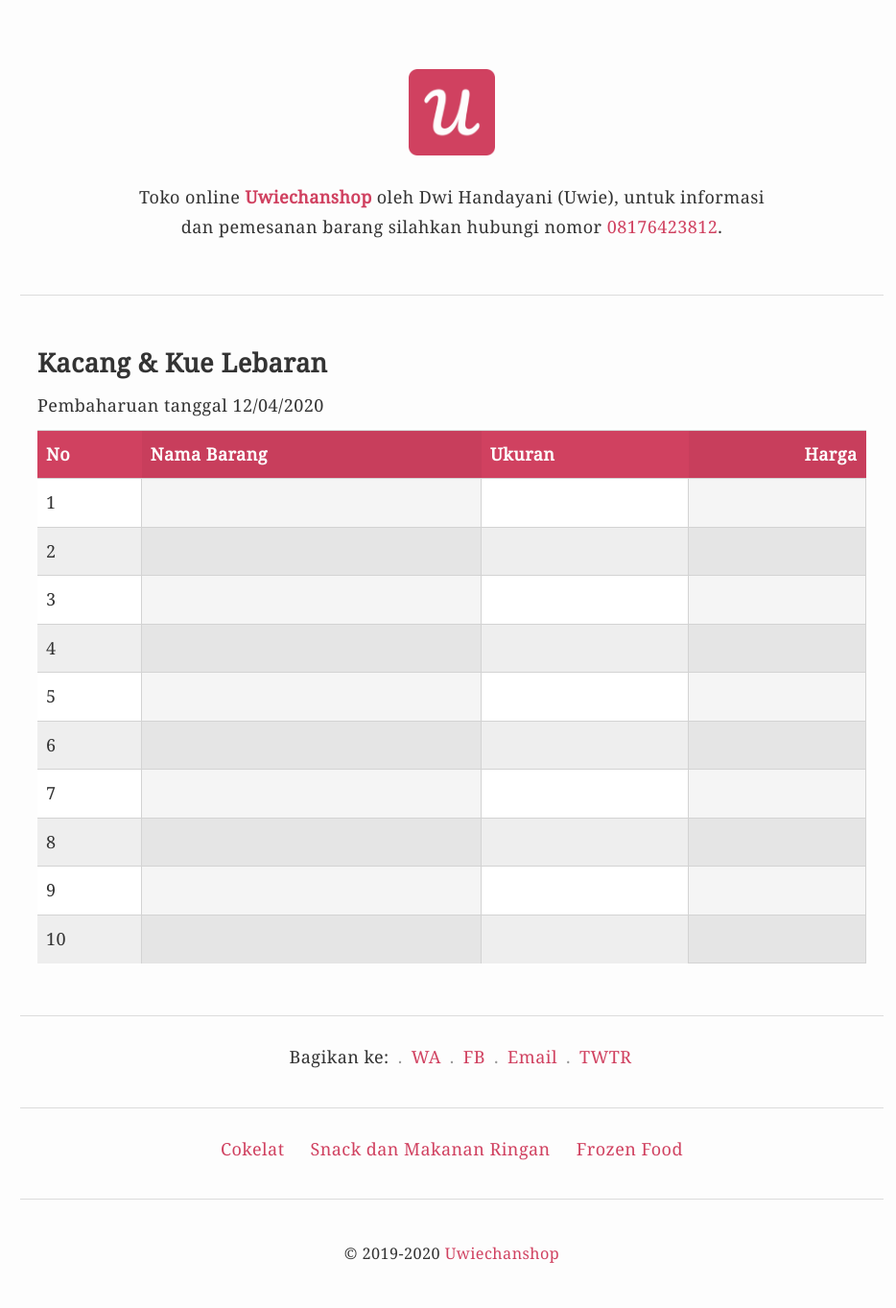
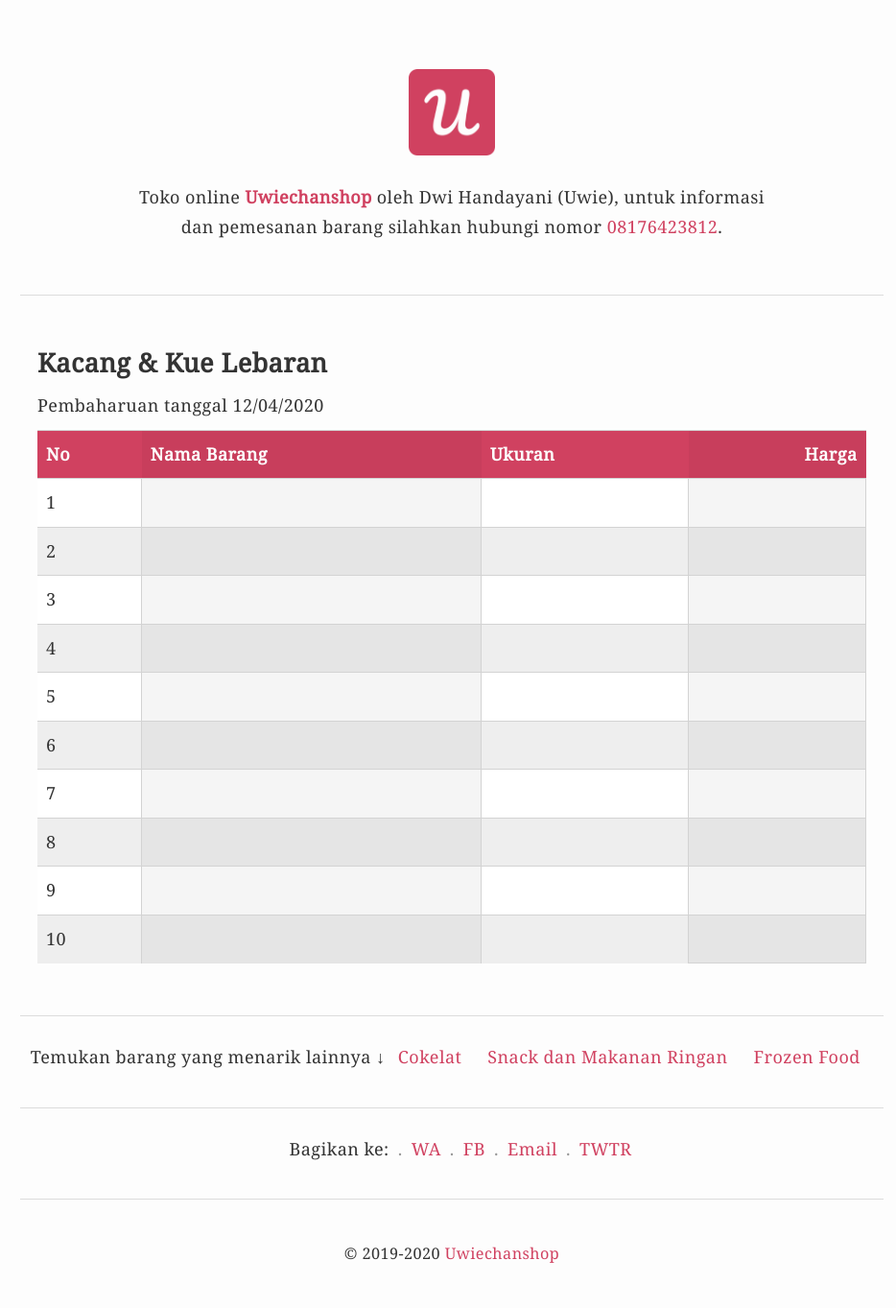
Before and after one commit to krhmwn/uwiechanshop, a Jekyll site: the page built from _posts/2020-01-01-kacang-kue-lebaran.markdown, in a window 1280 px wide. Shown: the whole page at 96% size, without its empty margins (169-1103 px from the left). Built offline with Jekyll 4.4.1, drawn with Linux system fonts in a browser that asks for light colours.

Commit message:
Update v.1.2.24

```diff
--- a/_layouts/post.html
+++ b/_layouts/post.html
@@ -7,6 +7,14 @@ layout: default
 {{content}}
 <time class="hide" datetime="{{ page.date | date: '%Y-%m-%d' }}">{{ page.date | date: "%d-%m-%Y"}}</time>
 </article>
+<nav class="relatedpost">
+<ul>Temukan barang yang menarik lainnya &darr;
+{% assign posts = site.posts | where_exp:"post", "post.url != page.url" | sample:4 %}
+{% for post in posts %}
+<li><a href="{{ post.url | prepend: site.baseurl }}">{{ post.title }}</a></li>
+{% endfor %}
+</ul>
+</nav>
 <nav class="share">
 <ul>
 <li>Bagikan ke:</li>
@@ -16,11 +24,3 @@ layout: default
 <li><a href="http://twitter.com/home?status={{ site.url }}{{ page.url }}">TWTR</a></li>
 </ul>
 </nav>
-<nav class="relatedpost">
-<ul>
-{% assign posts = site.posts | where_exp:"post", "post.url != page.url" | sample:4 %}
-{% for post in posts %}
-<li><a href="{{ post.url | prepend: site.baseurl }}">{{ post.title }}</a></li>
-{% endfor %}
-</ul>
-</nav>
```
